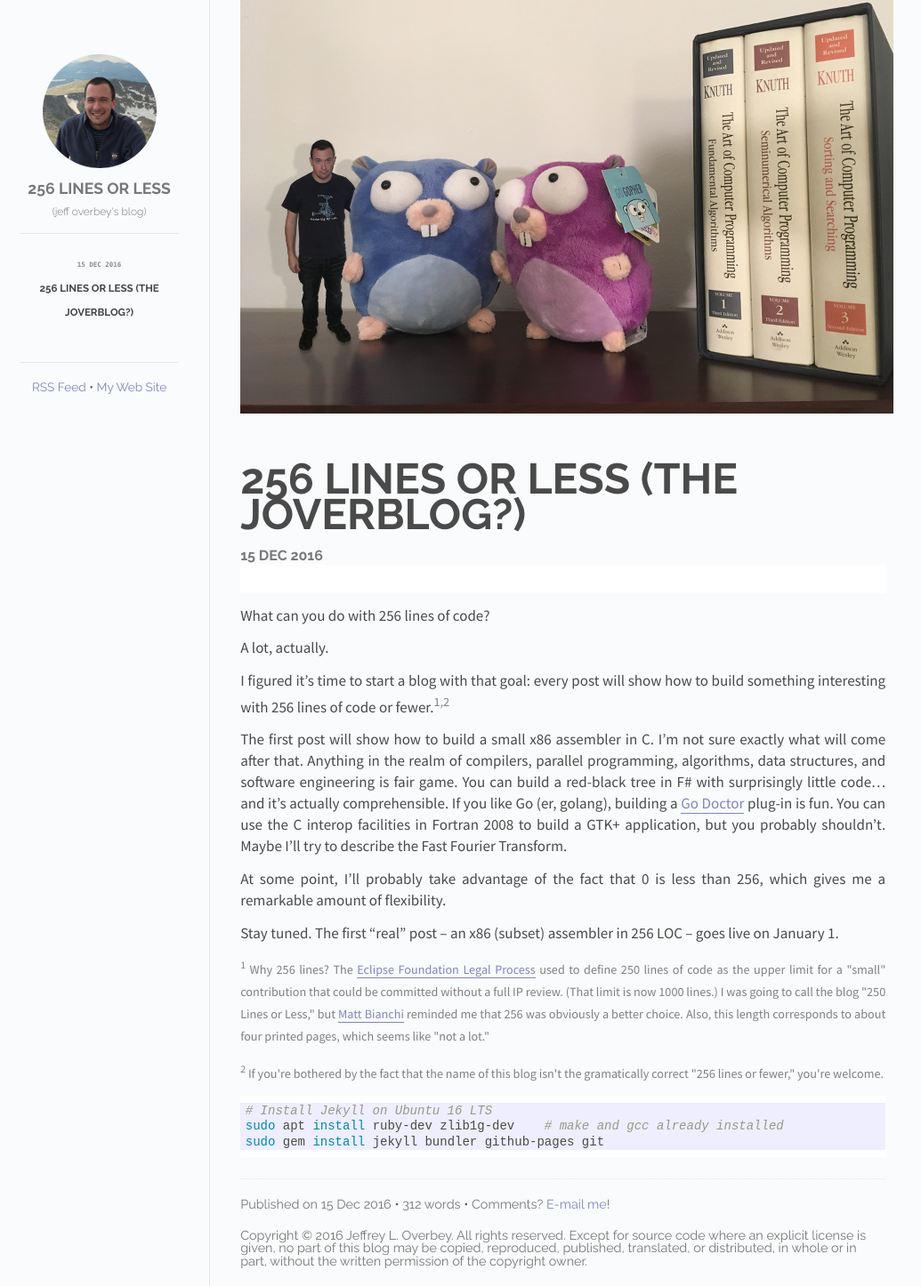
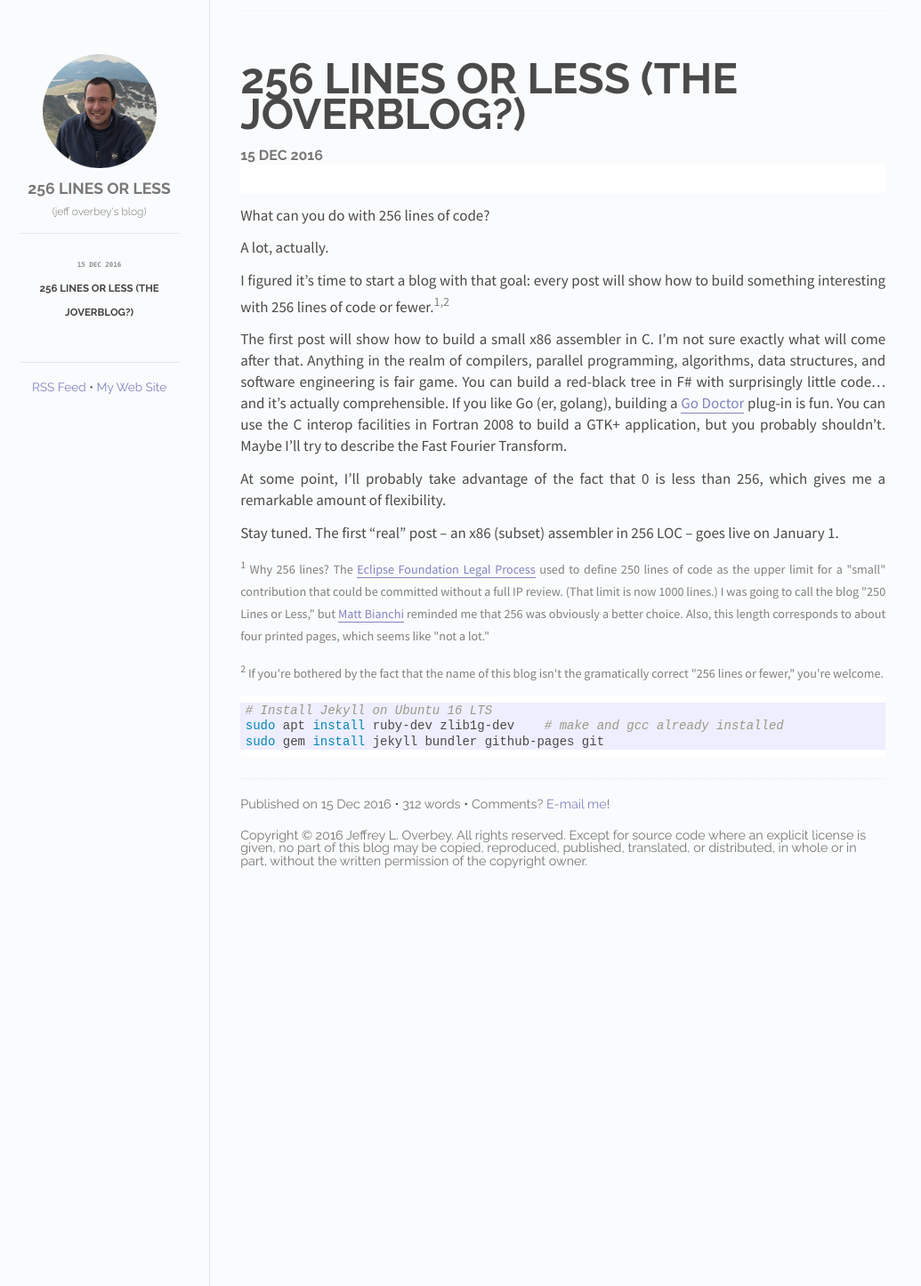
Before and after one commit to joverbey/joverbey.github.io, a Jekyll site: the page built from _posts/2016-12-15-first-post.md, in a window 1280 px wide. Shown: the whole page at 89% size, without its empty margins (154-1189 px from the left). Built offline with Jekyll 4.4.1, drawn with Linux system fonts in a browser that asks for light colours; comment, search, counter and statistics services are not loaded.

Commit message:
Remove gophamily image from first post

```diff
--- a/_posts/2016-12-15-first-post.md
+++ b/_posts/2016-12-15-first-post.md
@@ -1,7 +1,7 @@
 ---
 layout: post
 title:  "256 Lines or Less (the joverblog?)"
-cover:  gophamily.png
+cover:  empty.jpg
 date:   2016-12-15 12:00:00 ET
 categories: blog
 ---
```
Also changed, not shown: images/gophamily.png (deleted).
